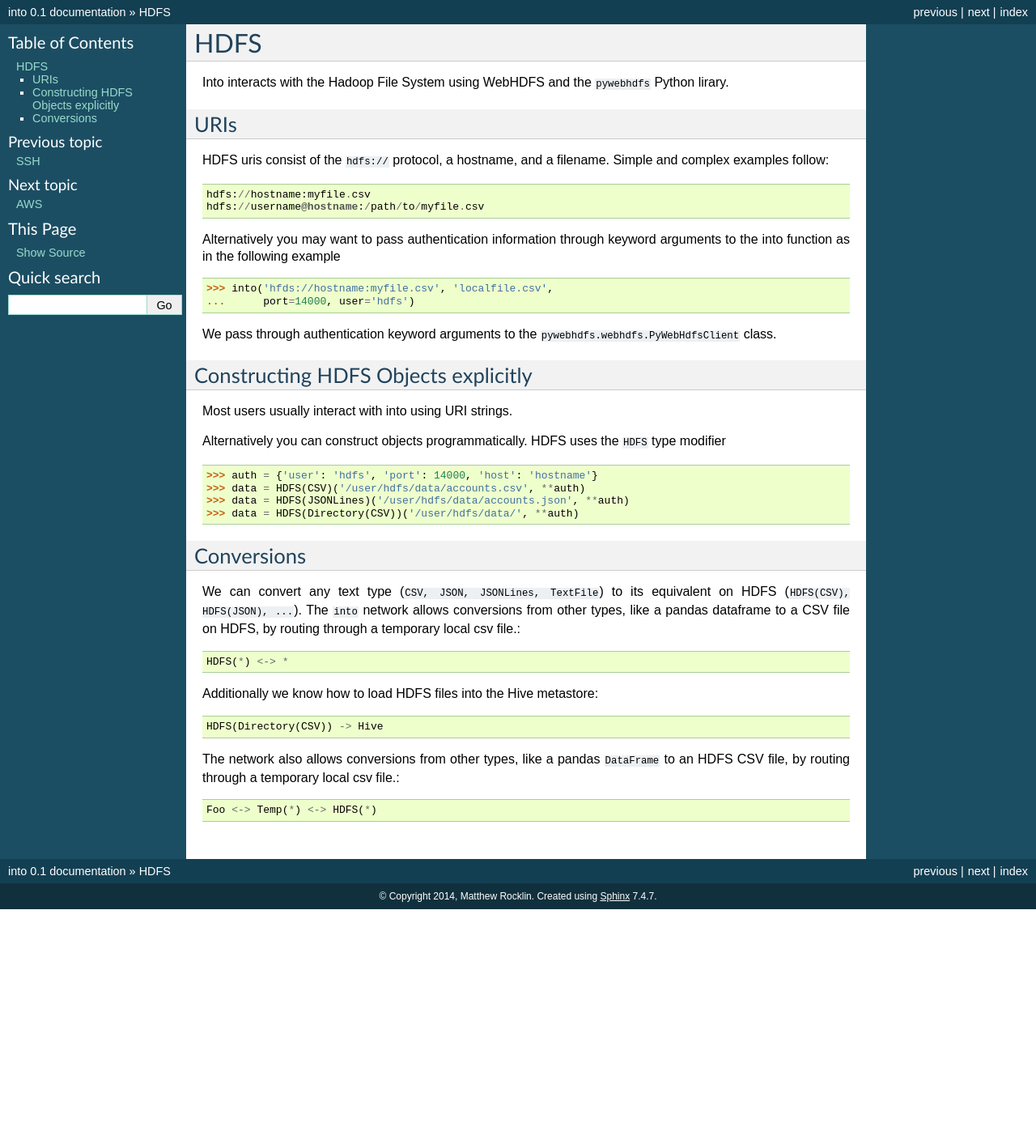
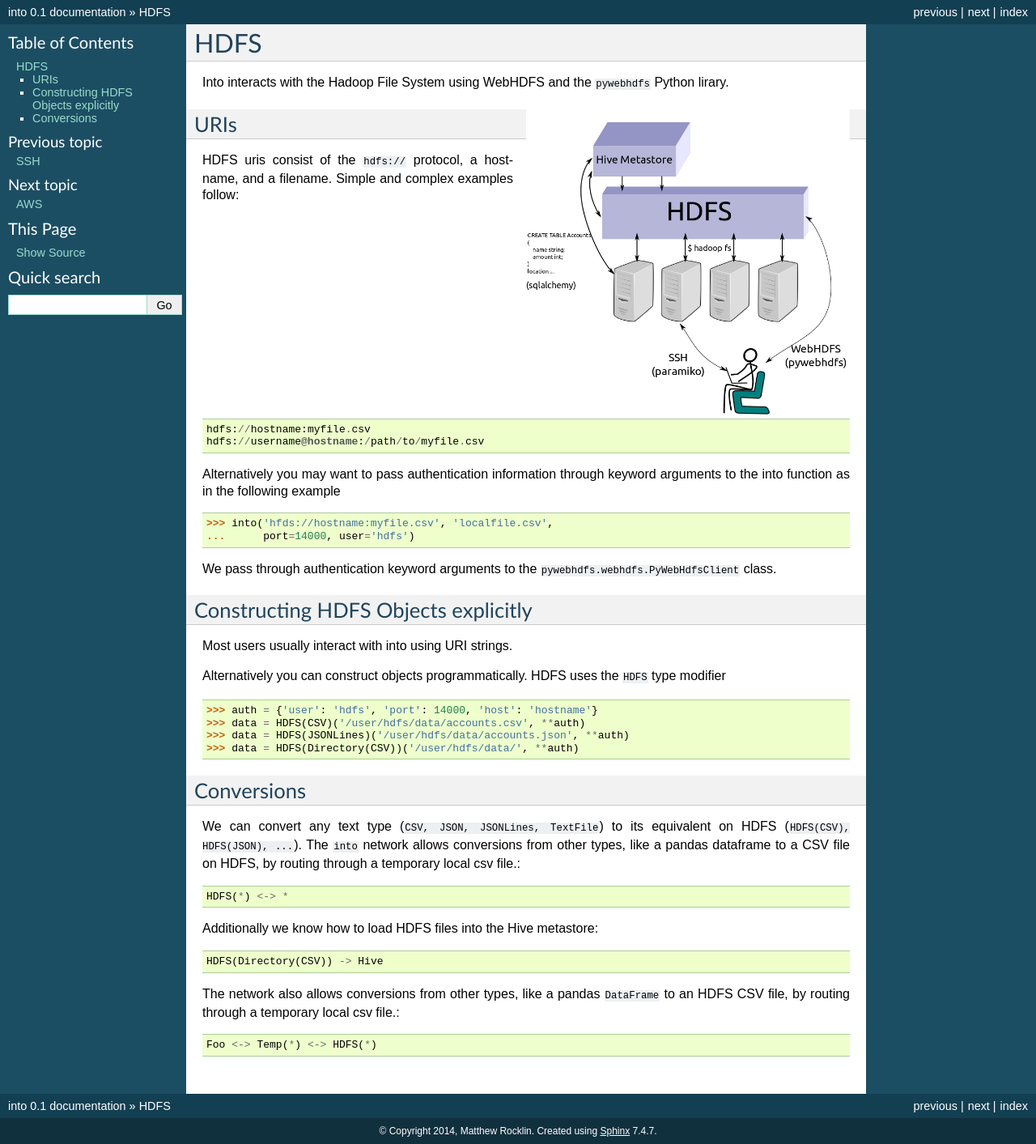
Before and after one commit to blaze/odo, a Sphinx documentation site: the page built from docs/source/hdfs.rst, in a window 1280 px wide. Shown: the whole page at 81% size. Built offline with Sphinx 7.4.7, drawn with Linux system fonts in a browser that asks for light colours; before the commit the page ends 1123 px from its top, so only the background shows below that.

Commit message:
add hdfs image

```diff
--- a/docs/source/hdfs.rst
+++ b/docs/source/hdfs.rst
@@ -3,6 +3,11 @@ HDFS
 
 Into interacts with the Hadoop File System using WebHDFS and the ``pywebhdfs``
 Python lirary.
+
+.. image:: images/hdfs.png
+   :width: 50 %
+   :alt: into and hdfs
+   :align: right
 
 URIs
 ----
```
Also changed, not shown: docs/source/images/hdfs.png (added), docs/source/images/hdfs.svg (added).
